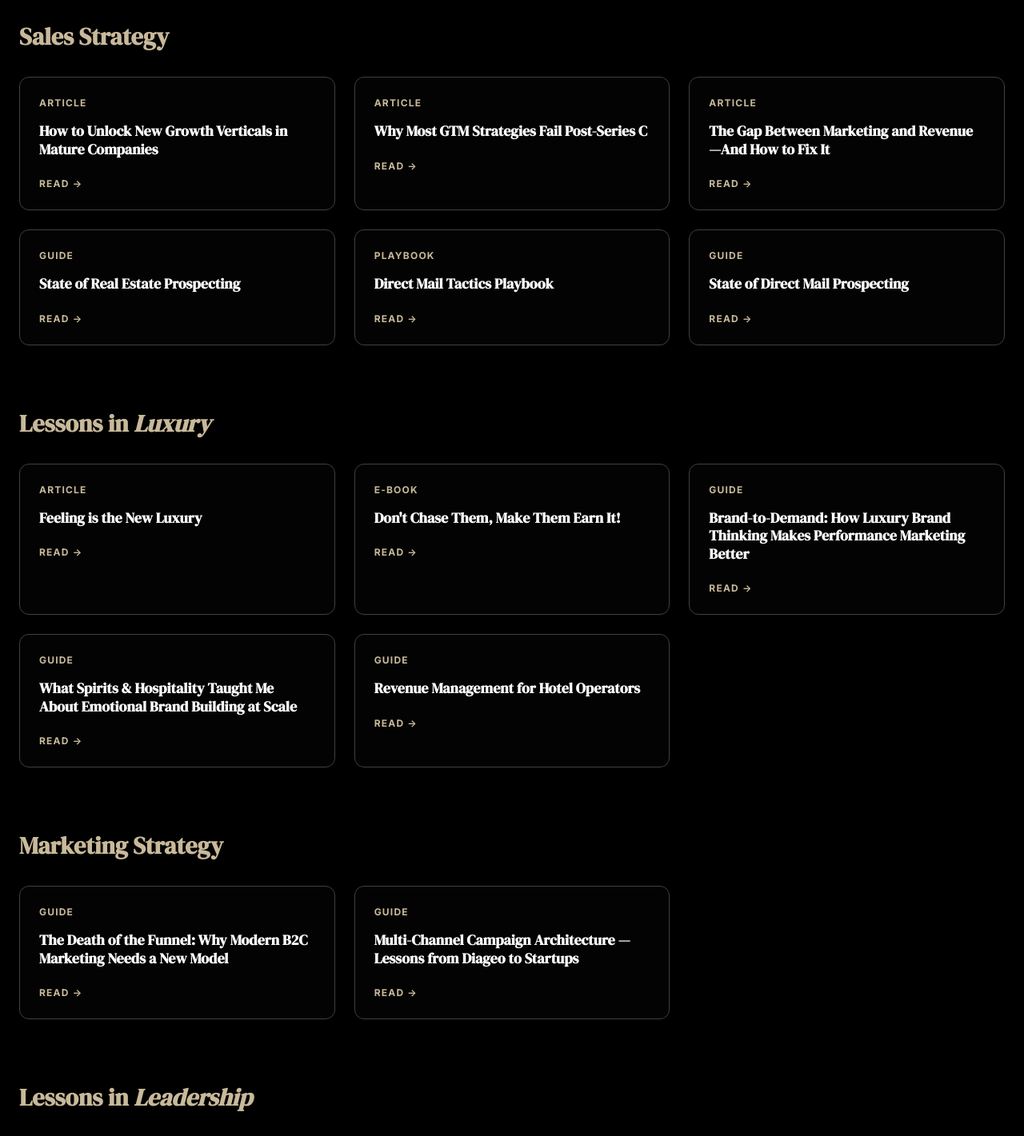
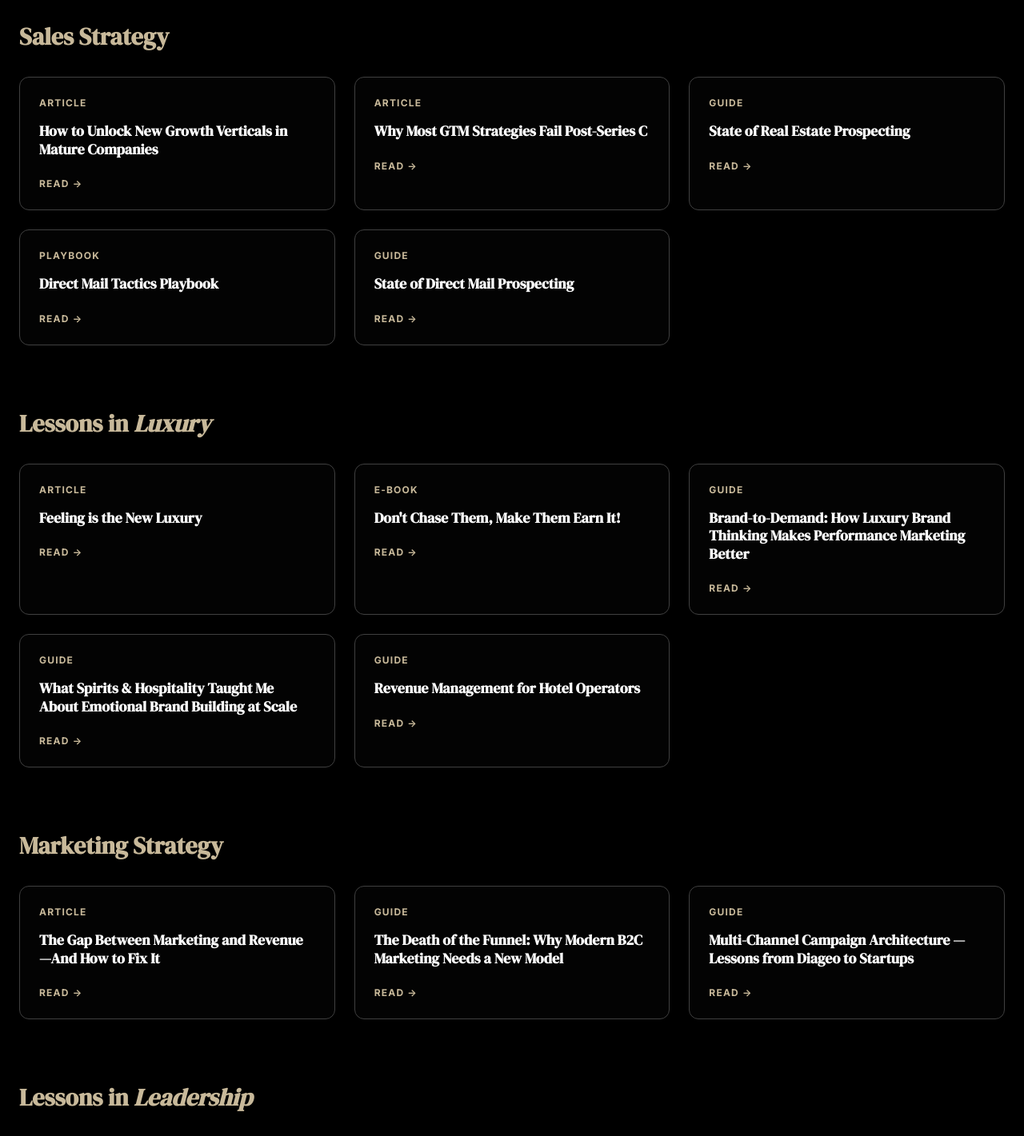
Before and after one commit to letsnavigatebmw/brandonmweaver, a React (Vite) app: page / in a window 1280 px wide. Shown: the part 9800-11221 px from the top of the page at 80% size. Built offline with nearby package versions, Linux system fonts and the light colour scheme.

Commit message:
Move The Gap Between Marketing and Revenue from Sales Strategy to Marketing Strategy

```diff
--- a/src/components/ThoughtLeadership.jsx
+++ b/src/components/ThoughtLeadership.jsx
@@ -9,11 +9,6 @@ export default function ThoughtLeadership() {
       title: 'Why Most GTM Strategies Fail Post-Series C',
       type: 'Article',
       link: 'https://drive.google.com/file/d/1UW0HlnfRpW3Lim32Cl1F4AhQv3QjHHcj/view?usp=drive_link',
-    },
-    {
-      title: 'The Gap Between Marketing and Revenue—And How to Fix It',
-      type: 'Article',
-      link: 'https://drive.google.com/file/d/1rZHQaXVEpHxITLhQoI2gcFLmu6g_vZ2W/view?usp=drive_link',
     },
     {
       title: 'State of Real Estate Prospecting',
@@ -61,6 +56,11 @@ export default function ThoughtLeadership() {
   ]
 
   const marketingStrategy = [
+    {
+      title: 'The Gap Between Marketing and Revenue—And How to Fix It',
+      type: 'Article',
+      link: 'https://drive.google.com/file/d/1rZHQaXVEpHxITLhQoI2gcFLmu6g_vZ2W/view?usp=drive_link',
+    },
     {
       title: 'The Death of the Funnel: Why Modern B2C Marketing Needs a New Model',
       type: 'Guide',
```
